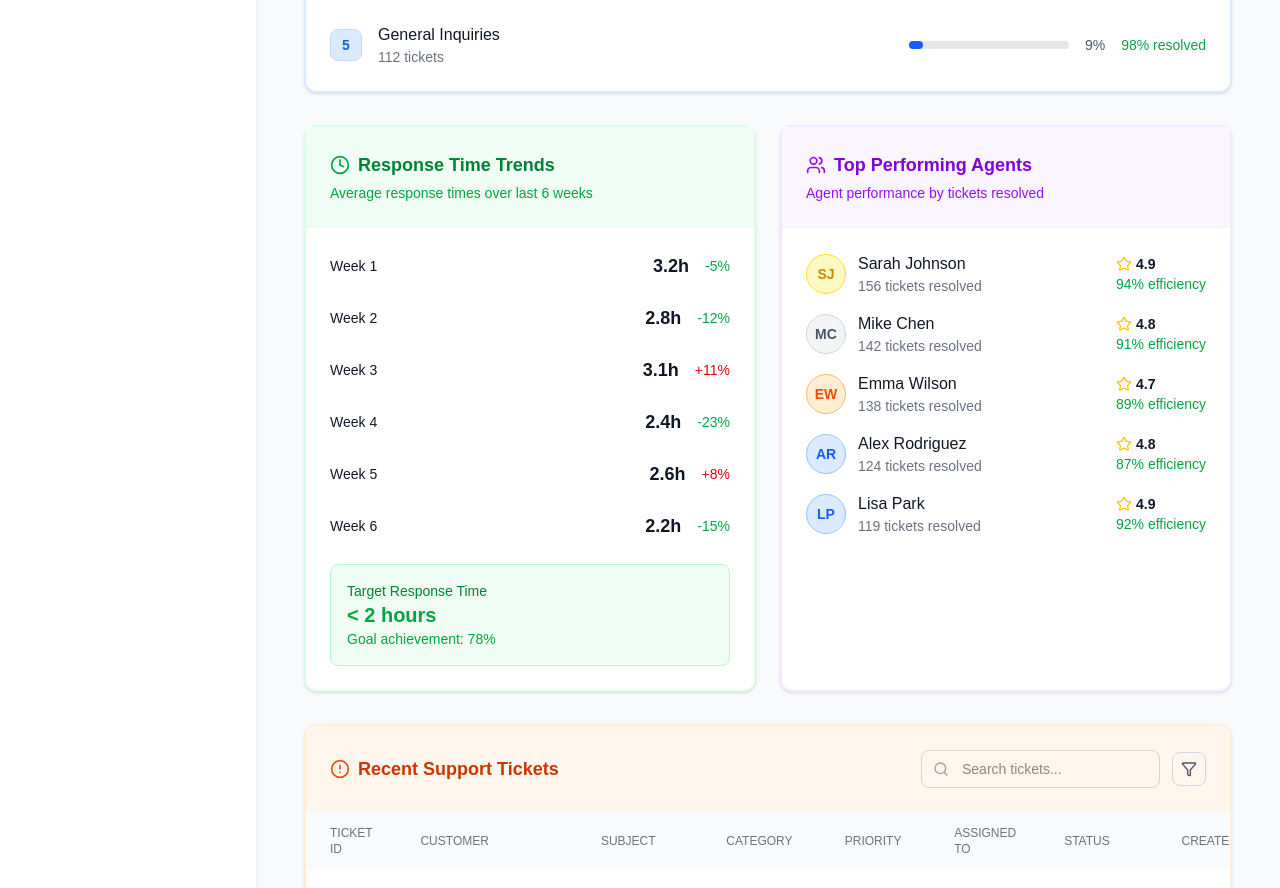
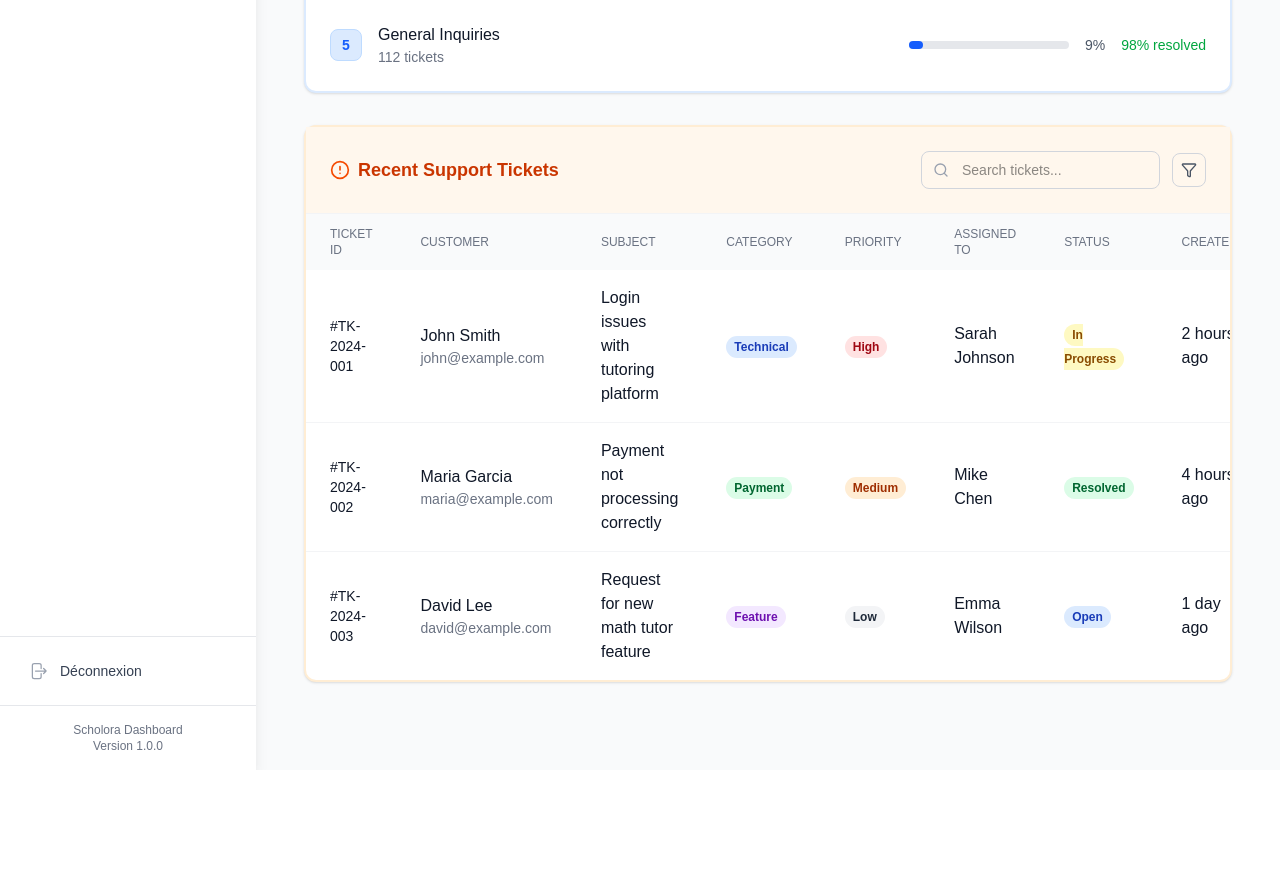
Before and after one commit to Mrmohsine/scholora_frontend, a Next.js app: page /dashboard/support in a window 1280 px wide. Shown: the part 720-1608 px from the top of the page. After the commit the page ends 1490 px from the top, so only its background shows below. Built offline with nearby package versions, Linux system fonts and the light colour scheme.

Commit message:
Update page.tsx

```diff
--- a/src/app/dashboard/support/page.tsx
+++ b/src/app/dashboard/support/page.tsx
@@ -200,100 +200,6 @@ const SupportDashboard = () => {
           </div>
         </div>
 
-        {/* Bottom Row */}
-        <div className="grid grid-cols-2 gap-6 mb-8">
-          {/* Response Time Trends */}
-          <div className="bg-white rounded-xl shadow-sm border-2 border-green-100">
-            <div className="p-6 border-b border-gray-100 bg-green-50">
-              <div className="flex items-center">
-                <Clock className="w-5 h-5 text-green-600 mr-2" />
-                <h3 className="text-lg font-semibold text-green-700">Response Time Trends</h3>
-              </div>
-              <p className="text-green-600 text-sm mt-1">Average response times over last 6 weeks</p>
-            </div>
-            <div className="p-6">
-              <div className="space-y-6">
-                {[
-                  { week: 'Week 1', time: '3.2h', improvement: '-5%' },
-                  { week: 'Week 2', time: '2.8h', improvement: '-12%' },
-                  { week: 'Week 3', time: '3.1h', improvement: '+11%' },
-                  { week: 'Week 4', time: '2.4h', improvement: '-23%' },
-                  { week: 'Week 5', time: '2.6h', improvement: '+8%' },
-                  { week: 'Week 6', time: '2.2h', improvement: '-15%' }
-                ].map((item, index) => (
-                  <div key={index} className="flex items-center justify-between">
-                    <span className="text-sm font-medium text-gray-900">{item.week}</span>
-                    <div className="flex items-center gap-4">
-                      <div className="text-lg font-bold text-gray-900">{item.time}</div>
-                      <span className={`text-sm font-medium ${item.improvement.startsWith('-') ? 'text-green-600' : 'text-red-600'}`}>
-                        {item.improvement}
-                      </span>
-                    </div>
-                  </div>
-                ))}
-                <div className="mt-6 bg-green-50 p-4 rounded-lg border border-green-200">
-                  <p className="text-sm text-green-700">Target Response Time</p>
-                  <p className="text-xl font-bold text-green-600">&lt; 2 hours</p>
-                  <p className="text-sm text-green-600">Goal achievement: 78%</p>
-                </div>
-              </div>
-            </div>
-          </div>
-
-          {/* Agent Performance */}
-          <div className="bg-white rounded-xl shadow-sm border-2 border-purple-100">
-            <div className="p-6 border-b border-gray-100 bg-purple-50">
-              <div className="flex items-center">
-                <Users className="w-5 h-5 text-purple-600 mr-2" />
-                <h3 className="text-lg font-semibold text-purple-700">Top Performing Agents</h3>
-              </div>
-              <p className="text-purple-600 text-sm mt-1">Agent performance by tickets resolved</p>
-            </div>
-            <div className="p-6">
-              <div className="space-y-4">
-                {[
-                  { name: 'Sarah Johnson', resolved: '156', rating: '4.9', efficiency: '94%' },
-                  { name: 'Mike Chen', resolved: '142', rating: '4.8', efficiency: '91%' },
-                  { name: 'Emma Wilson', resolved: '138', rating: '4.7', efficiency: '89%' },
-                  { name: 'Alex Rodriguez', resolved: '124', rating: '4.8', efficiency: '87%' },
-                  { name: 'Lisa Park', resolved: '119', rating: '4.9', efficiency: '92%' }
-                ].map((agent, index) => (
-                  <div key={index} className="flex items-center justify-between">
-                    <div className="flex items-center">
-                      <div className={`w-10 h-10 rounded-full flex items-center justify-center mr-3 ${
-                        index === 0 ? 'bg-yellow-100 border border-yellow-300' :
-                        index === 1 ? 'bg-gray-100 border border-gray-300' :
-                        index === 2 ? 'bg-orange-100 border border-orange-300' :
-                        'bg-blue-100 border border-blue-300'
-                      }`}>
-                        <span className={`font-semibold text-sm ${
-                          index === 0 ? 'text-yellow-600' :
-                          index === 1 ? 'text-gray-600' :
-                          index === 2 ? 'text-orange-600' :
-                          'text-blue-600'
-                        }`}>
-                          {agent.name.split(' ').map(n => n[0]).join('')}
-                        </span>
-                      </div>
-                      <div>
-                        <p className="font-medium text-gray-900">{agent.name}</p>
-                        <p className="text-sm text-gray-500">{agent.resolved} tickets resolved</p>
-                      </div>
-                    </div>
-                    <div className="text-right">
-                      <div className="flex items-center">
-                        <Star className="w-4 h-4 text-yellow-400 mr-1" />
-                        <span className="text-sm font-semibold text-gray-900">{agent.rating}</span>
-                      </div>
-                      <p className="text-sm text-green-600">{agent.efficiency} efficiency</p>
-                    </div>
-                  </div>
-                ))}
-              </div>
-            </div>
-          </div>
-        </div>
-
         {/* Recent Tickets */}
         <div className="bg-white rounded-xl shadow-sm border-2 border-orange-100 mb-8">
           <div className="p-6 border-b border-gray-100 bg-orange-50">
```
